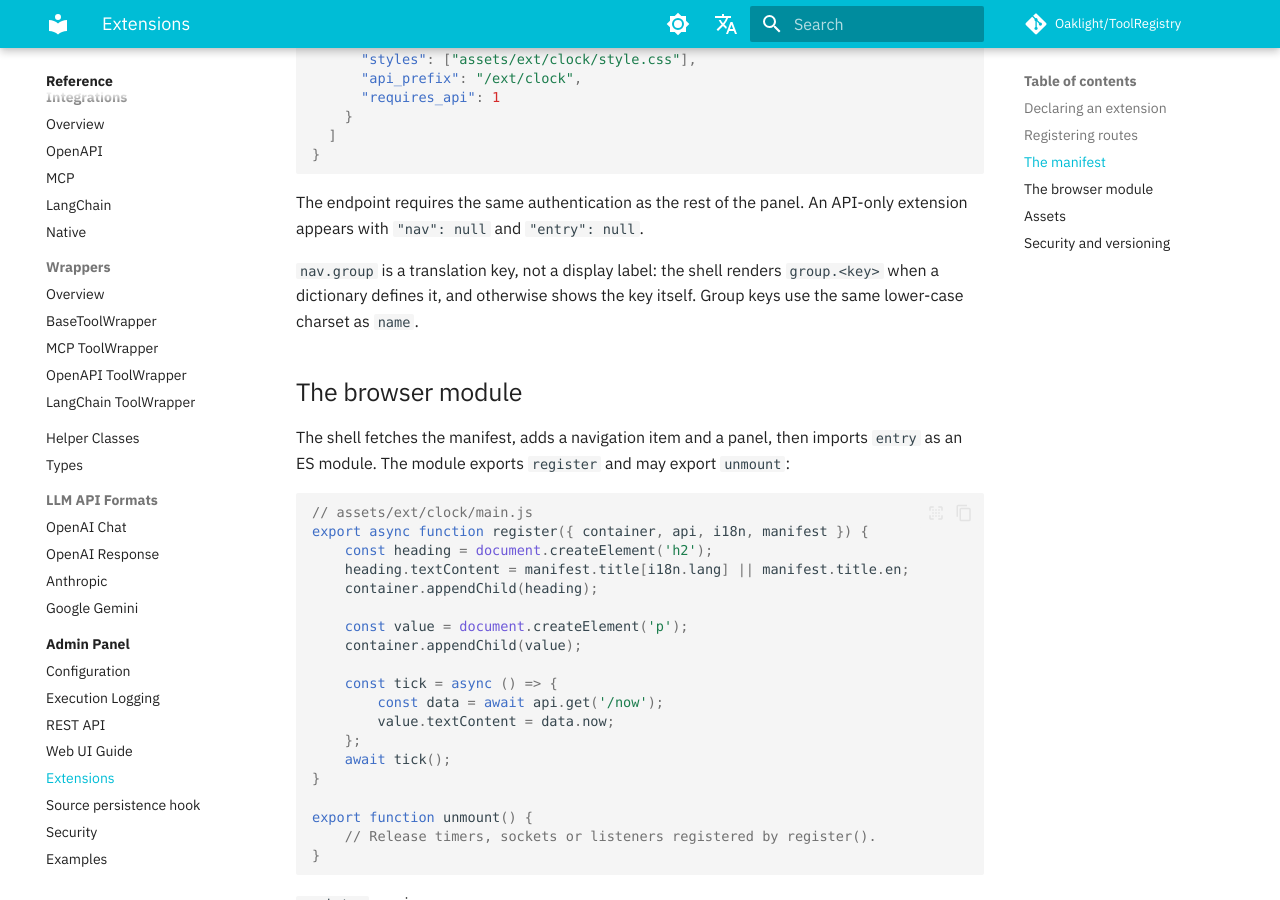
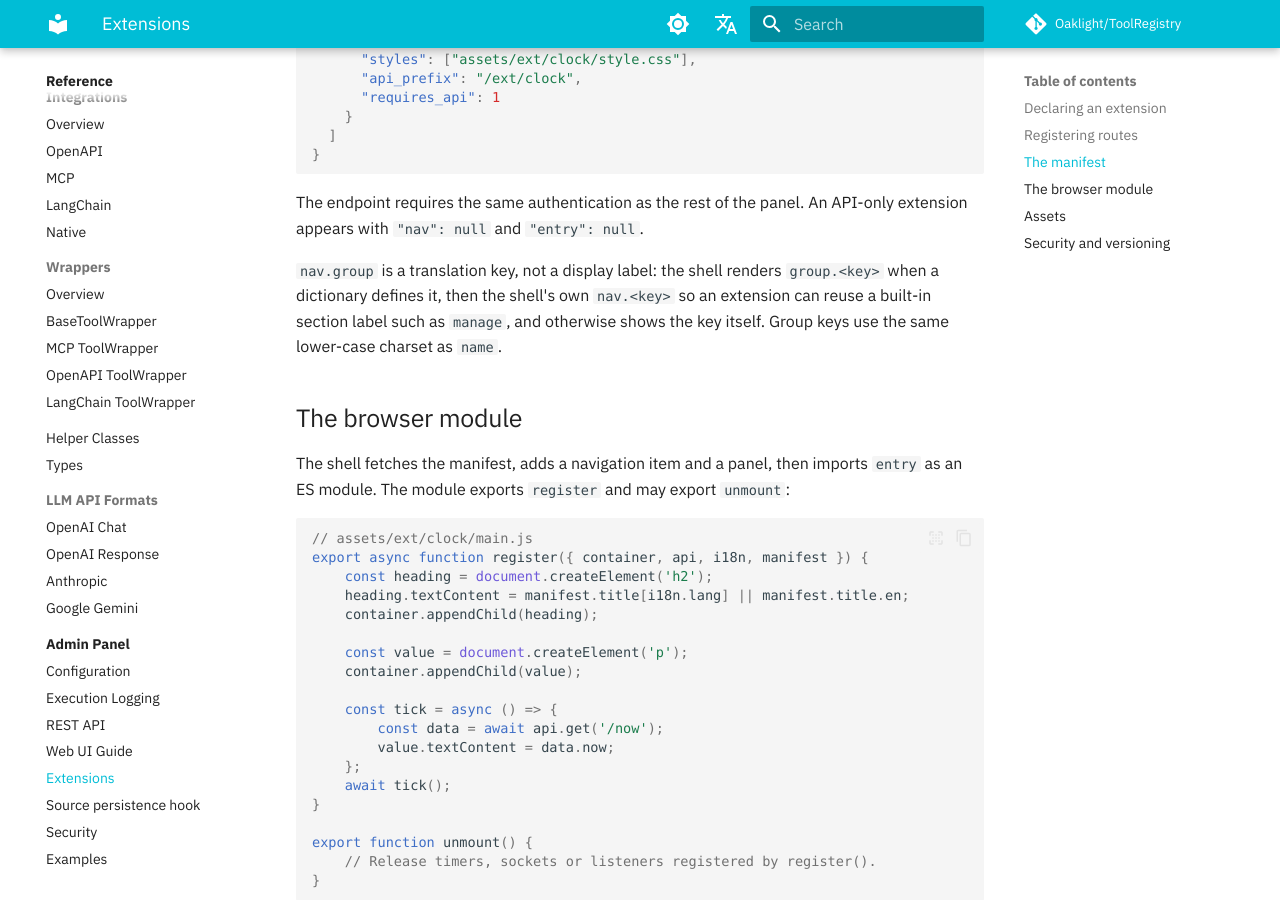
Before and after one commit to Oaklight/ToolRegistry, an MkDocs documentation site: the page built from docs/admin/extensions.md, in a window 1280 px wide and 900 px high, scrolled down 2707 px. Built offline with MkDocs 1.6.1 and Material for MkDocs 9.7.7, drawn with Linux system fonts in a browser that asks for light colours; some web fonts are replaced; comment, search, counter and statistics services are not loaded.

Commit message:
docs(admin): extension nav groups fall back to nav.<key> (#446)

```diff
--- a/docs/admin/extensions.md
+++ b/docs/admin/extensions.md
@@ -118,8 +118,10 @@ The endpoint requires the same authentication as the rest of the panel. An
 API-only extension appears with `"nav": null` and `"entry": null`.
 
 `nav.group` is a translation key, not a display label: the shell renders
-`group.<key>` when a dictionary defines it, and otherwise shows the key
-itself. Group keys use the same lower-case charset as `name`.
+`group.<key>` when a dictionary defines it, then the shell's own `nav.<key>`
+so an extension can reuse a built-in section label such as `manage`, and
+otherwise shows the key itself. Group keys use the same lower-case charset as
+`name`.
 
 ## The browser module
 
```
Also changed, not shown: docs/changelog.md (+6 -0 lines).
